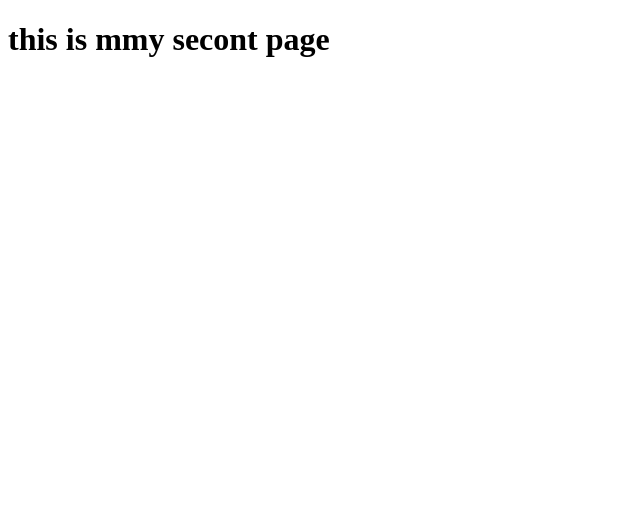
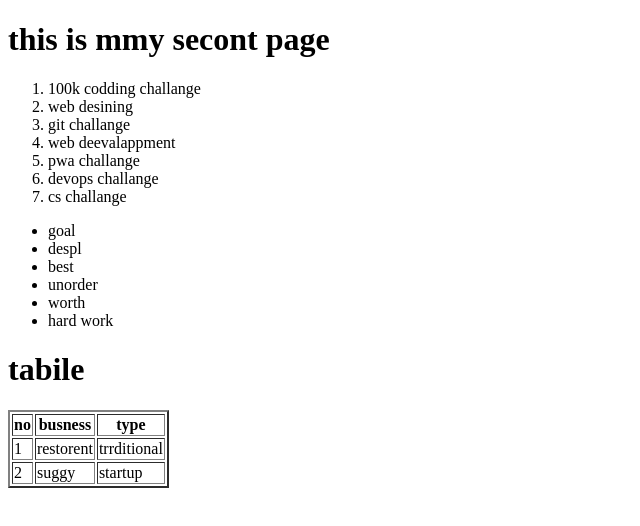
Before and after one commit to salahudheenbader/Web-Desining-challange, a plain HTML site: page sample.html in a window 1280 px wide. Shown: the whole page, without its empty margins (0-640 px from the left). Drawn offline with Linux system fonts and the light colour scheme.

Commit message:
first commit9

```diff
--- a/sample.html
+++ b/sample.html
@@ -5,5 +5,43 @@
     </head>
     <body>
         <h1>this is mmy secont page</h1>
+        <ol>
+            <li>100k codding challange</li>
+            <li>web desining</li>
+            <li>git challange</li>
+            <li>web deevalappment</li>
+            <li>pwa challange</li>
+            <li>devops challange</li>
+            <li>cs challange</li>
+        </ol>
+        <ul>
+            <li>goal</li>
+            <li>despl</li>
+            <li>best</li>
+            <li>unorder</li>
+            <li>worth</li>
+            <li>hard work</li>
+
+        </ul>
+        <h1>tabile</h1>
+        <table border="2px">
+            <head>
+                <tr>
+                    <th>no</th>
+                    <th>busness</th>
+                    <th>type</th>
+                </tr>
+            </head>
+            <body>
+                <tr>
+                    <td>1</td>
+                    <td>restorent</td>
+                    <td>trrditional</td>
+                </tr>
+                <td>2</td>
+                <td>suggy</td>
+                <td>startup</td>
+            </body>
+        </table>
     </body>
 </html>
```
Also changed, not shown: index.html (+2 -0 lines).
